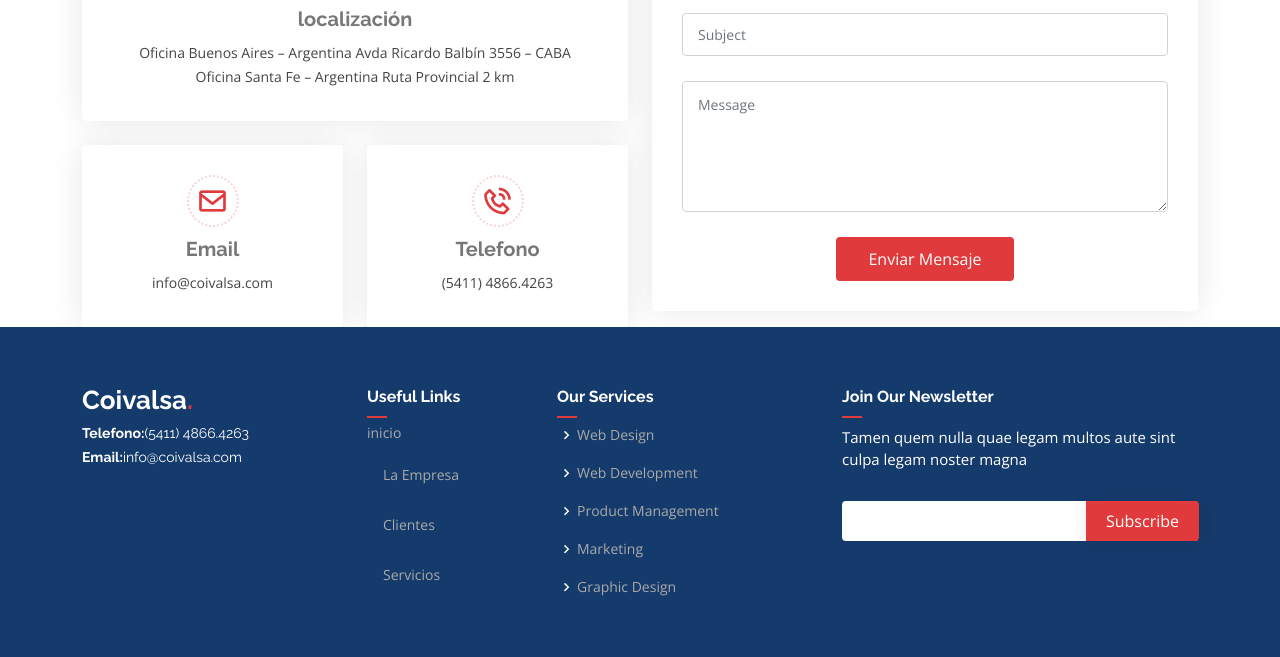
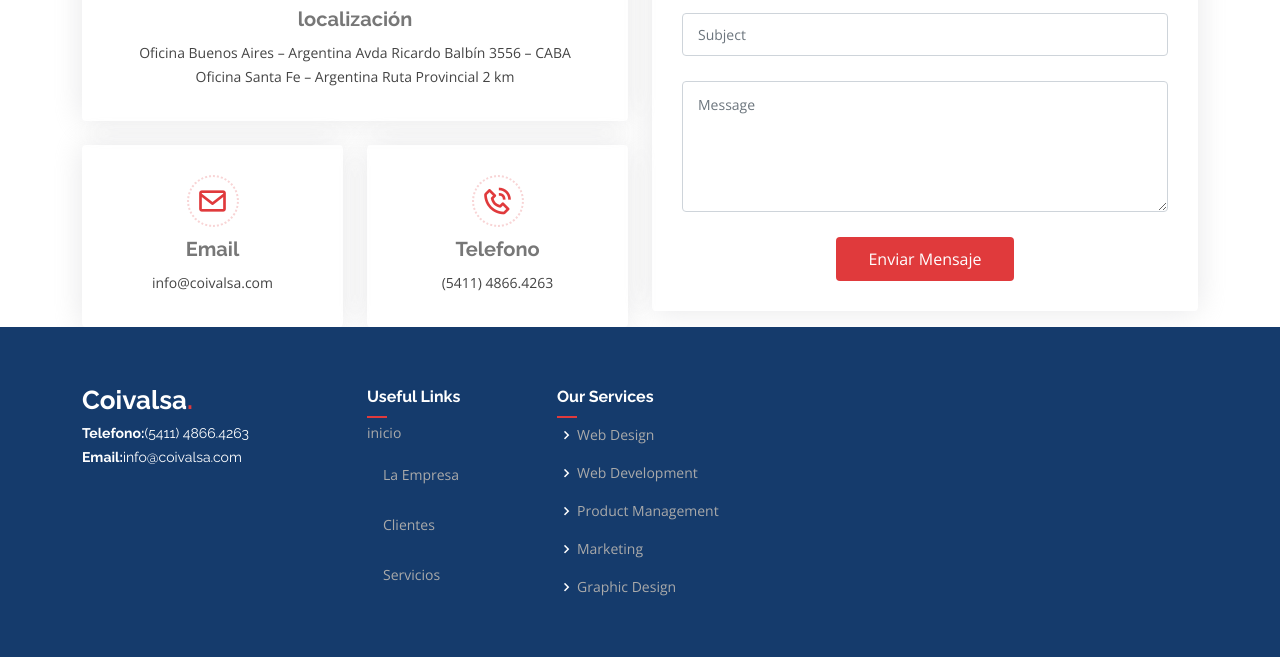
Before and after one commit to facurossi25/coivalsa, a plain HTML site: page index.html in a window 1280 px wide. Shown: the part 2951-3608 px from the top of the page. Drawn offline with nearby package versions, Linux system fonts and the light colour scheme.

Commit message:
Update index.html

```diff
--- a/index.html
+++ b/index.html
@@ -1006,7 +1006,7 @@
             </ul>
           </div>
 
-          <div class="col-lg-4 col-md-6 footer-newsletter">
+         <!-- <div class="col-lg-4 col-md-6 footer-newsletter">
             <h4>Join Our Newsletter</h4>
             <p>Tamen quem nulla quae legam multos aute sint culpa legam noster magna</p>
             <form action="" method="post">
@@ -1016,7 +1016,7 @@
 
         </div>
       </div>
-    </div>
+    </div>-->
 
     <div class="container d-md-flex py-4">
 
```
